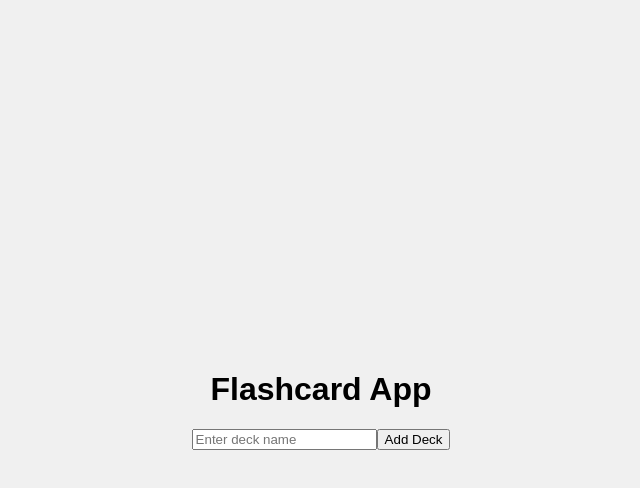
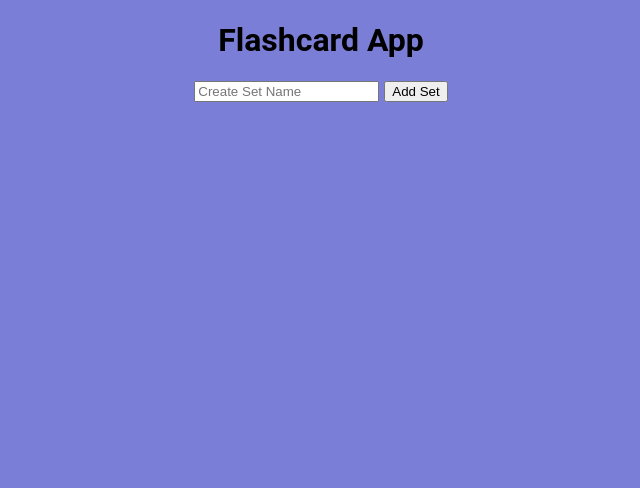
Before and after one commit to aaronamano/flashcard-app, a React (Vite) app: page / in a window 1280 px wide. Shown: the top 488 px of the page, without its empty margins (319-959 px from the left). Built offline with nearby package versions, Linux system fonts and the light colour scheme.

Commit message:
minor changes

```diff
--- a/src/App.jsx
+++ b/src/App.jsx
@@ -16,8 +16,6 @@ function App() {
   useEffect(() => {
     localStorage.setItem('flashcards', JSON.stringify(flashcards));
   }, [flashcards]);
-
-  //manages collections of the flashcards
 
   const [decks, setDecks] = useState(() => {
     const savedDecks = localStorage.getItem('flashcardDecks');
--- a/src/components/NewDeckForm.jsx
+++ b/src/components/NewDeckForm.jsx
@@ -17,10 +17,10 @@ function NewDeckForm({ onAddDeck }) {
         type="text"
         value={deckName}
         onChange={(e) => setDeckName(e.target.value)}
-        placeholder="Enter deck name"
+        placeholder="Create Set Name"
         required
       />
-      <button type="submit">Add Deck</button>
+      <button style={{ marginLeft: '5px' }} type="submit">Add Set</button>
     </form>
   );
 }
--- a/src/index.css
+++ b/src/index.css
@@ -2,14 +2,16 @@ body {
   font-family: Arial, sans-serif;
   display: flex;
   justify-content: center;
-  align-items: center;
   min-height: 100vh;
   margin: 0;
-  background-color: #f0f0f0;
+  background-color: rgb(123, 126, 215);
 }
 
 .app {
   text-align: center;
+  font-family: "Roboto", serif;
+  font-weight: 400;
+  font-style: normal;
 }
 
 .flashcard-list {
```
